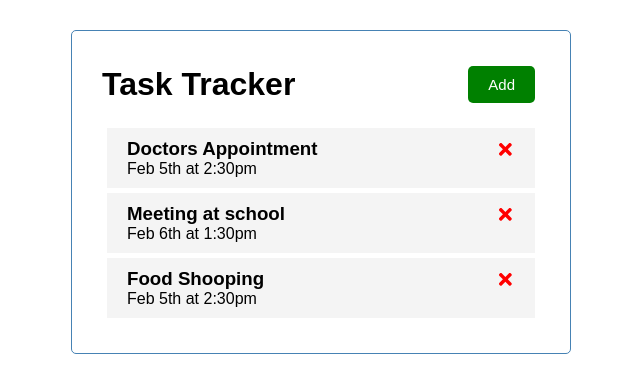
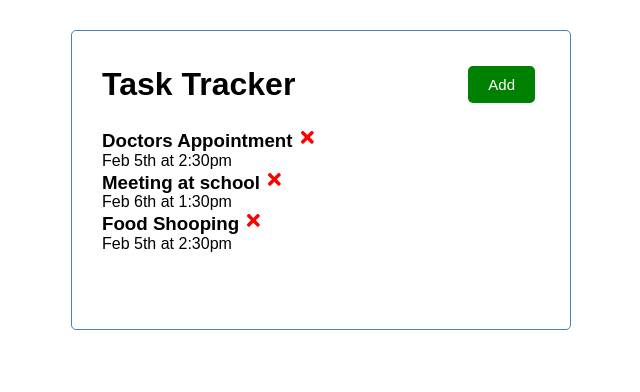
Before and after one commit to Emmanuel-Ingwe/task-set-app, a React (Create React App) app: page / in a window 1280 px wide. Shown: the top 392 px of the page, without its empty margins (319-959 px from the left). Built offline with nearby package versions, Linux system fonts and the light colour scheme.

Commit message:
remkinders

```diff
--- a/src/App.js
+++ b/src/App.js
@@ -29,7 +29,13 @@ const App = () => {
 		setTask(task.filter((tasks) => tasks.id !== id));
 	};
 
-	const toggleReminder = (id) => {};
+	const toggleReminder = (id) => {
+		setTask(
+			task.map((tasks) =>
+				tasks.id === id ? { ...tasks, reminder: !tasks.reminder } : tasks
+			)
+		);
+	};
 
 	return (
 		<div className='container'>
--- a/src/Tasks.js
+++ b/src/Tasks.js
@@ -2,7 +2,7 @@ import { FaTimes } from "react-icons/fa";
 
 const Tasks = ({ tasks, onDelete, onToggle }) => {
     return (
-        <div className="event" onDoubleClick={() => onToggle(tasks.id)}>
+        <div className={`tasks ${tasks.reminder ? 'reminder' : ''}`} onDoubleClick={() => onToggle(tasks.id)}>
             <h3>{tasks.text}{''} <FaTimes style={{ color: 'red', cursor: 'pointer' }} onClick={() => onDelete(tasks.id)} /></h3>
             <p>{tasks.day}</p>
         </div>
```
